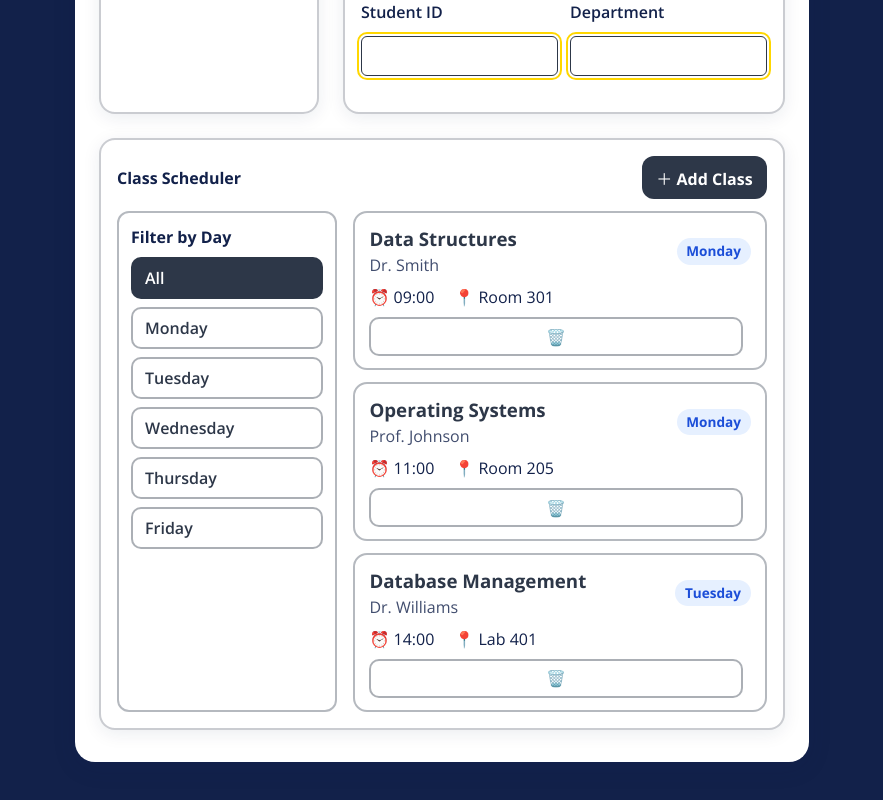
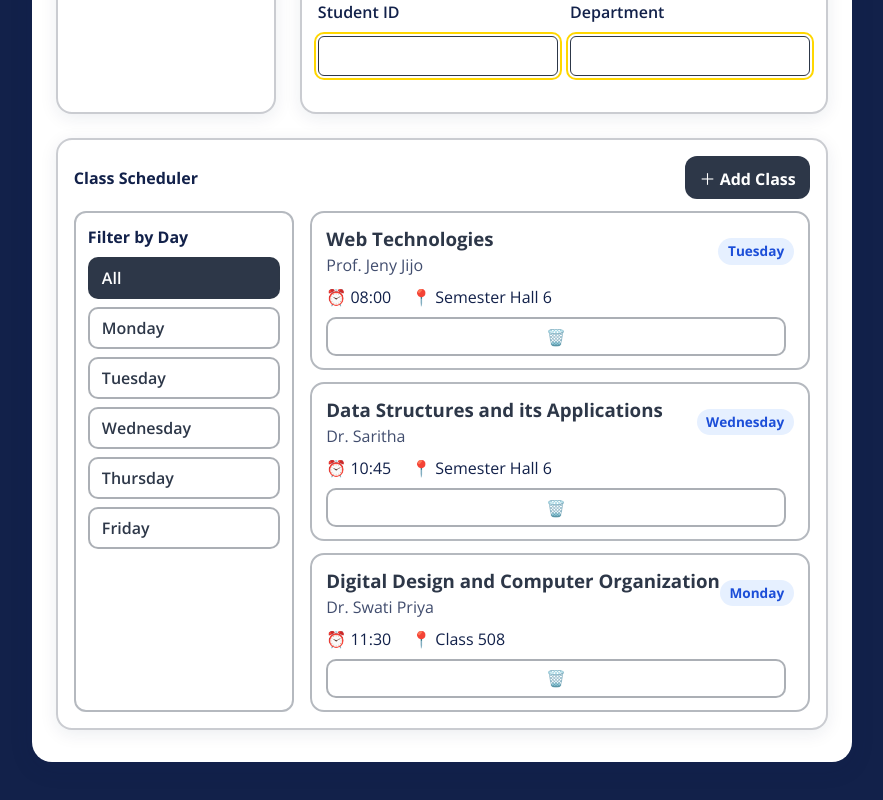
Before and after one commit to aadi-basal-06/PESUNav-Hub, a React (Vite) app in the folder frontend/: page /profile in a window 1280 px wide. Shown: the part 382-1182 px from the top of the page, without its empty margins (198-1081 px from the left). Built offline with nearby package versions, Linux system fonts and the light colour scheme.

Commit message:
Manual code updates made to file: frontend/src/pages/Profile.jsx

```diff
--- a/frontend/src/pages/Profile.jsx
+++ b/frontend/src/pages/Profile.jsx
@@ -37,27 +37,27 @@ export default function Profile() {
     readLS("classSchedule", [
       {
         id: crypto.randomUUID(),
-        title: "Data Structures",
-        instructor: "Dr. Smith",
-        day: "Monday",
-        time: "09:00",
-        room: "Room 301"
+        title: "Web Technologies",
+        instructor: "Prof. Jeny Jijo",
+        day: "Tuesday",
+        time: "08:00",
+        room: "Semester Hall 6"
       },
       {
         id: crypto.randomUUID(),
-        title: "Operating Systems",
-        instructor: "Prof. Johnson",
-        day: "Monday",
-        time: "11:00",
-        room: "Room 205"
+        title: "Data Structures and its Applications",
+        instructor: "Dr. Saritha",
+        day: "Wednesday",
+        time: "10:45",
+        room: "Semester Hall 6"
       },
       {
         id: crypto.randomUUID(),
-        title: "Database Management",
-        instructor: "Dr. Williams",
-        day: "Tuesday",
-        time: "14:00",
-        room: "Lab 401"
+        title: "Digital Design and Computer Organization",
+        instructor: "Dr. Swati Priya",
+        day: "Monday",
+        time: "11:30",
+        room: "Class 508"
       }
     ])
   );
```
